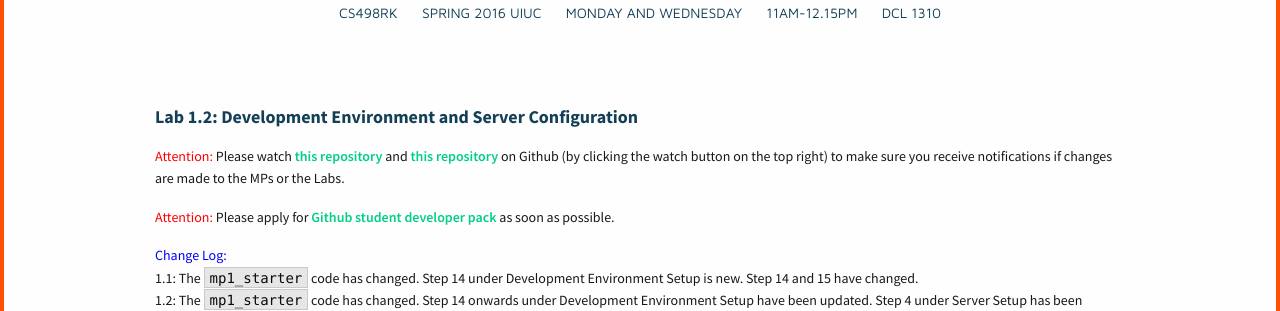
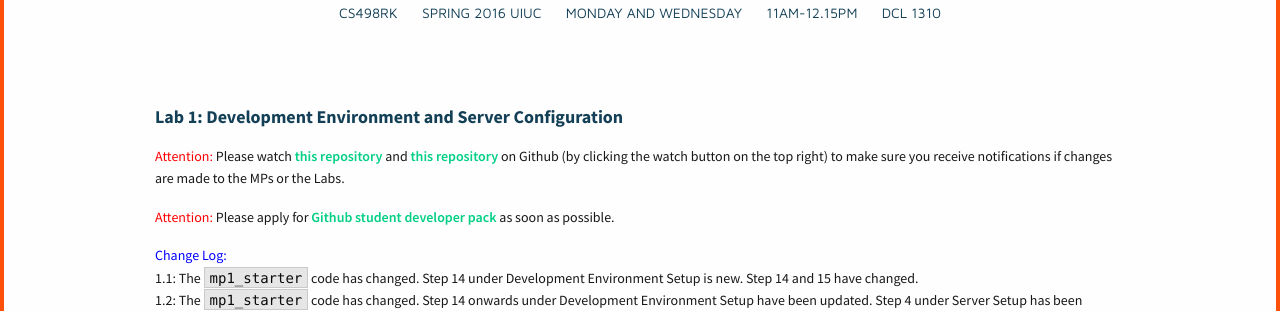
Before and after one commit to biplabdeka/fa2016, a Jekyll site: the page built from _posts/2015-1-28-Lab-1.md, in a window 1280 px wide. Shown: the part 202-513 px from the top of the page. Built offline with Jekyll 4.4.1, drawn with Linux system fonts in a browser that asks for light colours; nearby versions of some CDN libraries.

Commit message:
more changes and edits to mp1

```diff
--- a/_posts/2015-1-28-Lab-1.md
+++ b/_posts/2015-1-28-Lab-1.md
@@ -1,6 +1,6 @@
 ---
 layout: default
-title: "Lab 1.2: Development Environment and Server Configuration"
+title: "Lab 1: Development Environment and Server Configuration"
 <!-- permalink: lab1.html -->
 ---
 <span style="color: red"> Attention: </span> Please watch [this repository](https://github.com/uiuc-web-programming/sp2016) and [this repository](https://github.com/uiuc-web-programming/mp1_starter) on Github (by clicking the watch button on the top right) to make sure you receive notifications if changes are made to the MPs or the Labs.
```
Also changed, not shown: _posts/2016-1-26-MP-1.md (+2 -2 lines), _posts/2016-2-1-Lab-1-Demystified.md (+1 -1 lines).
